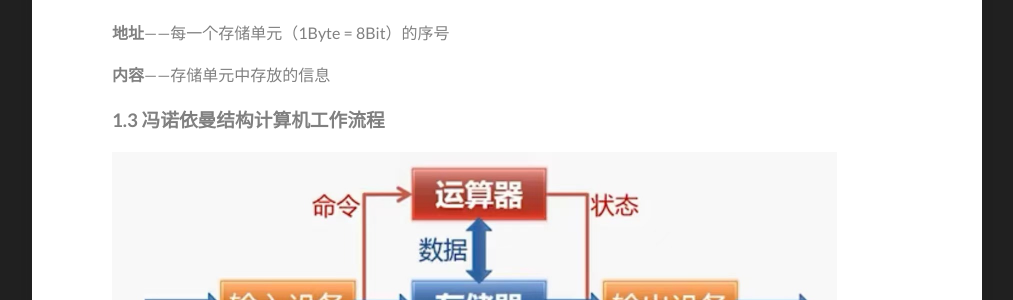
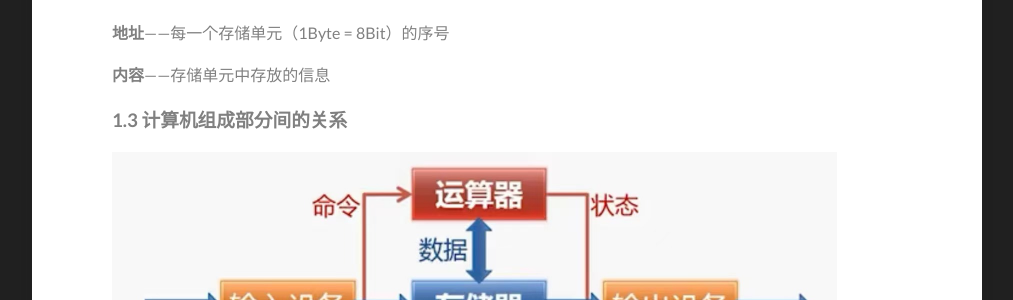
Before and after one commit to hrjtju/hrjtju.github.io, a Jekyll site: the page built from _posts/2022-08-09-1冯诺依曼结构.md, in a window 1280 px wide and 900 px high, scrolled down 1242 px. Shown: the part 151-451 px from the top of the window, without its empty margins (133-1146 px from the left). Built offline with Jekyll 4.4.1, drawn with Linux system fonts in a browser that asks for light colours; formulas are drawn with MathJax 3.

Commit message:
Update 2022-08-09-1冯诺依曼结构.md

```diff
--- a/_posts/2022-08-09-1冯诺依曼结构.md
+++ b/_posts/2022-08-09-1冯诺依曼结构.md
@@ -50,7 +50,7 @@ date-string: AUGUST 09, 2022
 
 
 
-### 1.3 冯诺依曼结构计算机工作流程
+### 1.3 计算机组成部分间的关系
 
 <img src="/images/2022-08-09/image-20220809112626347.png" alt="image-20220809112626347" style="zoom:50%;" />
 
```
